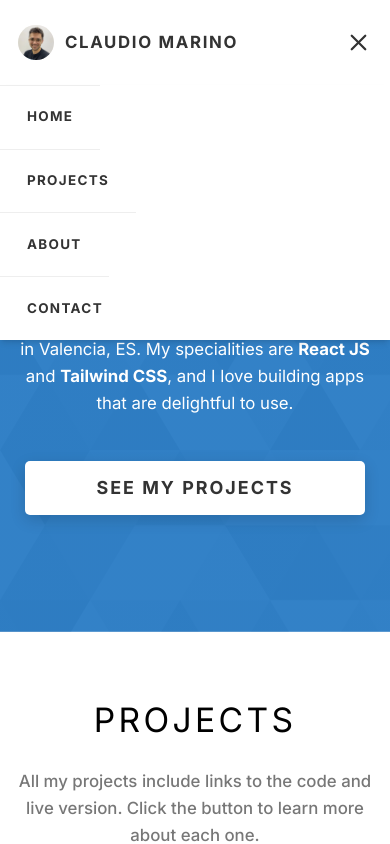
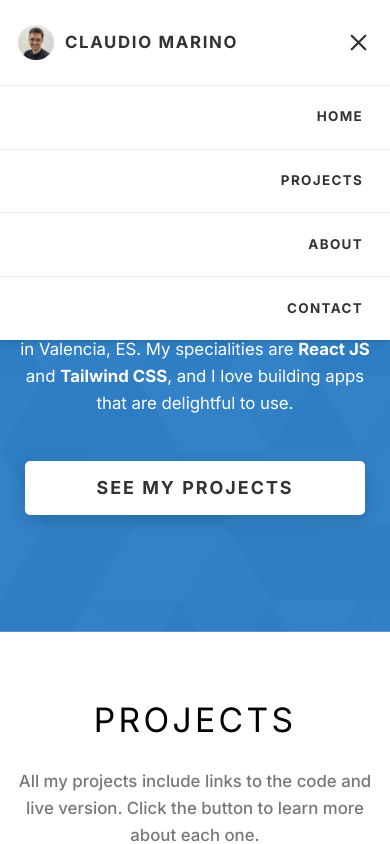
Before and after one commit to claudiomavi/newPortfolio, a React (Vite) app: page / in a window 390 px wide. Both pictures are taken after a click on the picture 358 px from the left and 42 px from the top of the page. Shown: the top 844 px of the page. Built offline with nearby package versions, Linux system fonts and the light colour scheme.

Commit message:
eliminado el uso de desplazamiento suave y optimizado enlaces en los componentes Header y ProjectsSection

```diff
--- a/src/Components/Header.jsx
+++ b/src/Components/Header.jsx
@@ -1,25 +1,11 @@
 import { useState } from "react";
-import { useLocation, useNavigate } from "react-router-dom";
+import { HashLink } from "react-router-hash-link";
 
 export default function Header() {
   const [isOpen, setIsOpen] = useState(false);
 
-  const navigate = useNavigate();
-  const location = useLocation();
-
   function toggleOpen() {
     setIsOpen((prev) => !prev);
-  }
-
-  function handleScroll(id) {
-    if (location.pathname !== "/") {
-      return navigate(`/#${id}`);
-    } else {
-      const element = document.getElementById(id);
-      if (element) {
-        return element.scrollIntoView({ behavior: "smooth" });
-      }
-    }
   }
 
   return (
@@ -33,45 +19,53 @@ export default function Header() {
               className="object-cover object-center"
             />
           </div>
-          <span className="text-3xl font-bold uppercase tracking-widest">
+          <HashLink
+            smooth
+            to="#"
+            className="text-3xl font-bold uppercase tracking-widest"
+          >
             Claudio Marino
-          </span>
+          </HashLink>
         </div>
         <div>
           <ul className="not-sm:hidden flex">
             <li>
-              <button
-                onClick={() => handleScroll("home")}
+              <HashLink
+                smooth
+                to="/#home"
                 className="hover:text-n-blue not-md:py-12 not-md:px-7 not-md:text-2xl inline-block px-12 py-9 text-2xl font-bold uppercase tracking-widest text-[#333] transition-all duration-300"
               >
                 {" "}
                 Home{" "}
-              </button>
+              </HashLink>
             </li>
             <li>
-              <button
-                onClick={() => handleScroll("projects")}
+              <HashLink
+                smooth
+                to="/#projects"
                 className="hover:text-n-blue not-md:py-12 not-md:px-7 not-md:text-2xl inline-block px-12 py-9 text-2xl font-bold uppercase tracking-widest text-[#333] transition-all duration-300"
               >
                 Projects
-              </button>
+              </HashLink>
             </li>
             <li>
-              <button
-                onClick={() => handleScroll("about")}
+              <HashLink
+                smooth
+                to="/#about"
                 className="hover:text-n-blue not-md:py-12 not-md:px-7 not-md:text-2xl inline-block px-12 py-9 text-2xl font-bold uppercase tracking-widest text-[#333] transition-all duration-300"
               >
                 About{" "}
-              </button>
+              </HashLink>
             </li>
             <li>
-              <button
-                onClick={() => handleScroll("contact")}
+              <HashLink
+                smooth
+                to="/#contact"
                 className="hover:text-n-blue not-md:py-12 not-md:px-7 not-md:text-2xl inline-block px-12 py-9 text-2xl font-bold uppercase tracking-widest text-[#333] transition-all duration-300"
               >
                 {" "}
                 Contact{" "}
-              </button>
+              </HashLink>
             </li>
           </ul>
           <div className="not-sm:block hidden w-12 py-9">
@@ -96,43 +90,47 @@ export default function Header() {
         <div>
           <ul>
             <li>
-              <button
+              <HashLink
+                smooth
+                to="/#home"
                 className="hover:text-n-blue block border-b border-t border-[#eee] px-12 py-10 text-right text-2xl font-bold uppercase tracking-widest text-[#333] transition-all duration-300"
-                onClick={() => handleScroll("home")}
               >
                 {" "}
                 Home{" "}
-              </button>
+              </HashLink>
             </li>
 
             <li>
-              <button
+              <HashLink
+                smooth
+                to="/#projects"
                 className="hover:text-n-blue block border-b border-[#eee] px-12 py-10 text-right text-2xl font-bold uppercase tracking-widest text-[#333] transition-all duration-300"
-                onClick={() => handleScroll("projects")}
               >
                 {" "}
                 Projects{" "}
-              </button>
+              </HashLink>
             </li>
 
             <li>
-              <button
+              <HashLink
+                smooth
+                to="/#about"
                 className="hover:text-n-blue block border-b border-[#eee] px-12 py-10 text-right text-2xl font-bold uppercase tracking-widest text-[#333] transition-all duration-300"
-                onClick={() => handleScroll("about")}
               >
                 {" "}
                 About{" "}
-              </button>
+              </HashLink>
             </li>
 
             <li>
-              <button
+              <HashLink
+                smooth
+                to="/#contact"
                 className="hover:text-n-blue block px-12 py-10 text-right text-2xl font-bold uppercase tracking-widest text-[#333] transition-all duration-300"
-                onClick={() => handleScroll("contact")}
               >
                 {" "}
                 Contact{" "}
-              </button>
+              </HashLink>
             </li>
           </ul>
         </div>
--- a/src/Components/ProjectsSection.jsx
+++ b/src/Components/ProjectsSection.jsx
@@ -1,11 +1,10 @@
-import { useLocation, Link } from "react-router-dom";
+import { Link } from "react-router-dom";
 import { useState, useEffect } from "react";
 import Project from "./Project";
 import { projects } from "../datas/projects";
 
 export default function ProjectsSection() {
   const [randomNumbers, setRandomNumbers] = useState([]);
-  const location = useLocation();
 
   useEffect(() => {
     function getRandomNumbers() {
@@ -21,18 +20,6 @@ export default function ProjectsSection() {
 
     return getRandomNumbers();
   }, []);
-
-  useEffect(() => {
-    if (location.hash) {
-      const id = location.hash.replace("#", "");
-      const element = document.getElementById(id);
-      if (element) {
-        setTimeout(() => {
-          element.scrollIntoView({ behavior: "smooth" });
-        }, 100); // espera a que cargue todo
-      }
-    }
-  }, [location]);
 
   return (
     <section id="projects" className="not-md:py-32 py-48">
```
